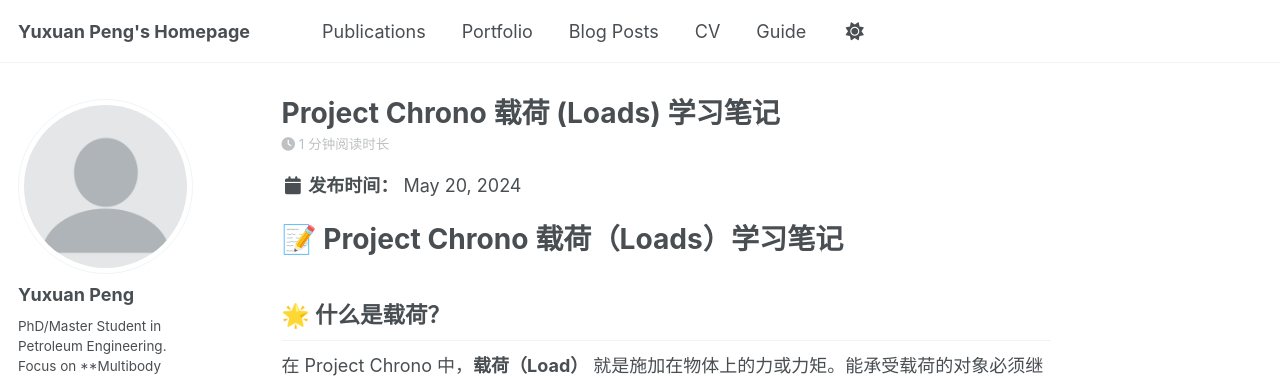
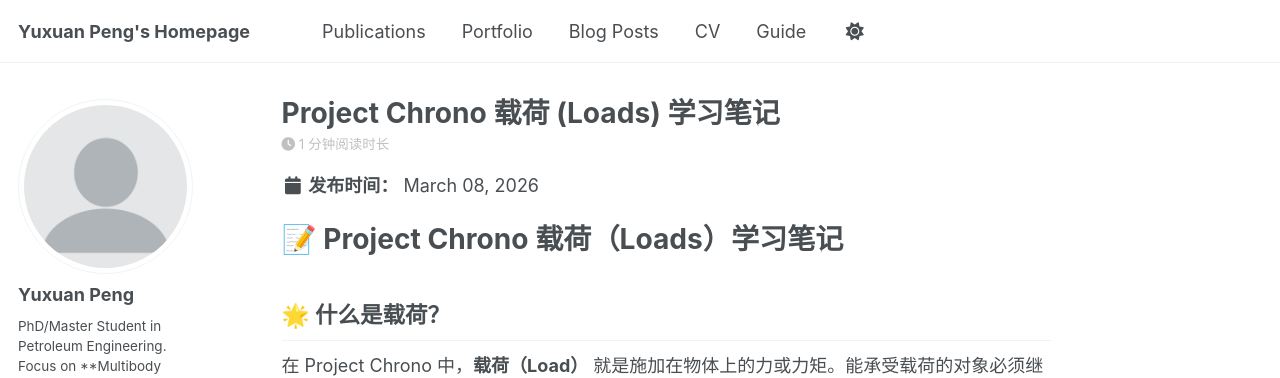
Before and after one commit to cospeng/cospeng.github.io, a Jekyll site: the page built from _posts/2026-03-08-project-chrono-loads-notes.md, in a window 1280 px wide and 900 px high. Shown: the top 378 px of the window. Built offline with Jekyll 4.4.1, drawn with Linux system fonts in a browser that asks for light colours; a script bundle is joined from its source files by our own code; library files that are not in the unit come from our copies.

Commit message:
Update date and permalink for project notes

```diff
--- a/_posts/2026-03-08-project-chrono-loads-notes.md
+++ b/_posts/2026-03-08-project-chrono-loads-notes.md
@@ -1,7 +1,7 @@
 ---
 title: "Project Chrono 载荷 (Loads) 学习笔记"
-date: 2024-05-20
-permalink: /posts/2024/05/project-chrono-loads/
+date: 2026-03-08
+permalink: /posts/2026/03/project-chrono-loads/
 tags:
   - Project Chrono
   - 多体动力学
```
